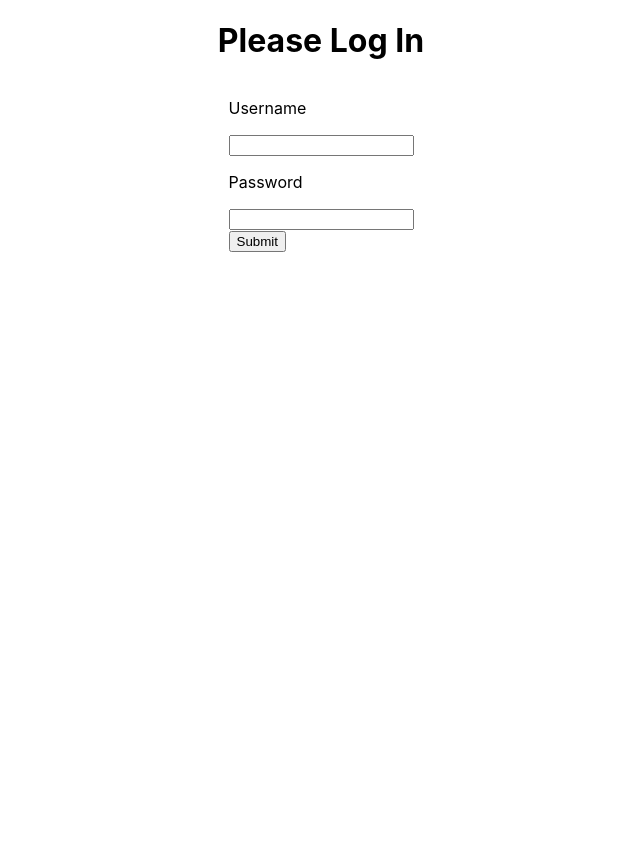
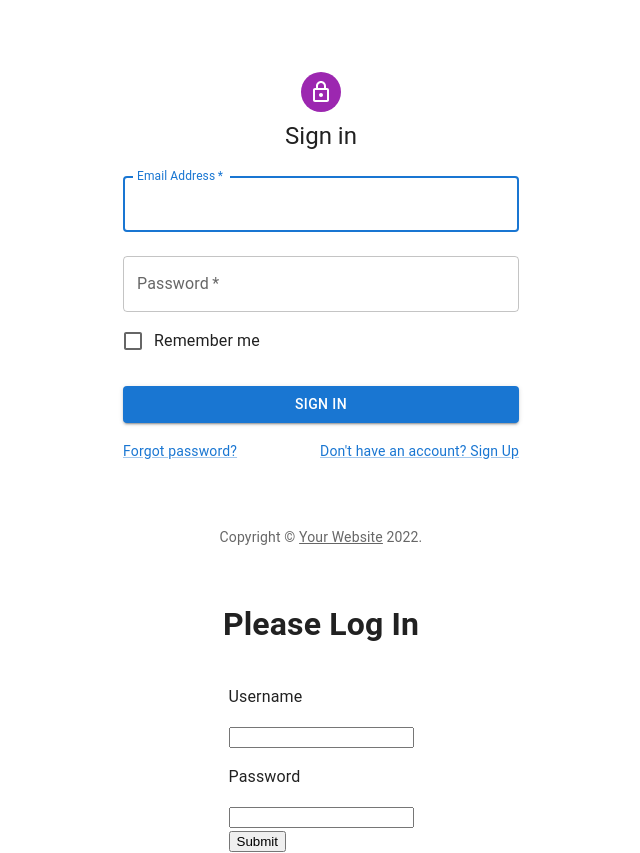
Before and after one commit to WenConrad/Portfolio-Tracker, a React (Create React App) app in the folder frontend/: page / in a window 1280 px wide. Shown: the whole page, without its empty margins (319-959 px from the left). Before the commit the page ends 800 px from the top, so only its background shows below. Built offline with nearby package versions, Linux system fonts and the light colour scheme.

Commit message:
update signin

```diff
--- a/frontend/src/components/Login/Login.js
+++ b/frontend/src/components/Login/Login.js
@@ -1,6 +1,21 @@
 import React, { useState } from 'react';
 import PropTypes from 'prop-types';
 import './Login.css';
+
+import Avatar from '@mui/material/Avatar';
+import Button from '@mui/material/Button';
+import CssBaseline from '@mui/material/CssBaseline';
+import TextField from '@mui/material/TextField';
+import FormControlLabel from '@mui/material/FormControlLabel';
+import Checkbox from '@mui/material/Checkbox';
+import Link from '@mui/material/Link';
+import Grid from '@mui/material/Grid';
+import Box from '@mui/material/Box';
+import LockOutlinedIcon from '@mui/icons-material/LockOutlined';
+import Typography from '@mui/material/Typography';
+import Container from '@mui/material/Container';
+import { createTheme, ThemeProvider } from '@mui/material/styles';
+
 const axios = require('axios');
 
 async function loginUser(credentials) {
@@ -19,6 +34,21 @@
   .then(function (res) { console.log(res.data) } )
 }
 
+function Copyright(props) {
+  return (
+    <Typography variant="body2" color="text.secondary" align="center" {...props}>
+      {'Copyright © '}
+      <Link color="inherit" href="https://mui.com/">
+        Your Website
+      </Link>{' '}
+      {new Date().getFullYear()}
+      {'.'}
+    </Typography>
+  );
+}
+
+const theme = createTheme();
+
 export default function Login({ setToken }) {
   const [username, setUserName] = useState();
   const [password, setPassword] = useState();
@@ -30,10 +60,79 @@
       password
     });
     setToken(token);
+    const data = new FormData(e.currentTarget);
+    // eslint-disable-next-line no-console
+    console.log({
+      email: data.get('email'),
+      password: data.get('password'),
+    });
   }
 
   return(
-    <div className="login-wrapper">
+    <><ThemeProvider theme={theme}>
+      <Container component="main" maxWidth="xs">
+        <CssBaseline />
+        <Box
+          sx={{
+            marginTop: 8,
+            display: 'flex',
+            flexDirection: 'column',
+            alignItems: 'center',
+          }}
+        >
+          <Avatar sx={{ m: 1, bgcolor: 'secondary.main' }}>
+            <LockOutlinedIcon />
+          </Avatar>
+          <Typography component="h1" variant="h5">
+            Sign in
+          </Typography>
+          <Box component="form" onSubmit={handleSubmit} noValidate sx={{ mt: 1 }}>
+            <TextField
+              margin="normal"
+              required
+              fullWidth
+              id="email"
+              label="Email Address"
+              name="email"
+              autoComplete="email"
+              autoFocus />
+            <TextField
+              margin="normal"
+              required
+              fullWidth
+              name="password"
+              label="Password"
+              type="password"
+              id="password"
+              autoComplete="current-password" />
+            <FormControlLabel
+              control={<Checkbox value="remember" color="primary" />}
+              label="Remember me" />
+            <Button
+              type="submit"
+              fullWidth
+              variant="contained"
+              sx={{ mt: 3, mb: 2 }}
+            >
+              Sign In
+            </Button>
+            <Grid container>
+              <Grid item xs>
+                <Link href="#" variant="body2">
+                  Forgot password?
+                </Link>
+              </Grid>
+              <Grid item>
+                <Link href="#" variant="body2">
+                  {"Don't have an account? Sign Up"}
+                </Link>
+              </Grid>
+            </Grid>
+          </Box>
+        </Box>
+        <Copyright sx={{ mt: 8, mb: 4 }} />
+      </Container>
+    </ThemeProvider><div className="login-wrapper">
         <h1>Please Log In</h1>
         <form onSubmit={handleSubmit}>
           <label>
@@ -48,7 +147,7 @@
             <button type="submit">Submit</button>
           </div>
         </form>
-    </div>
+      </div></>
   )
 }
 
```
Lines whose indentation alone changed are shown as unchanged.
